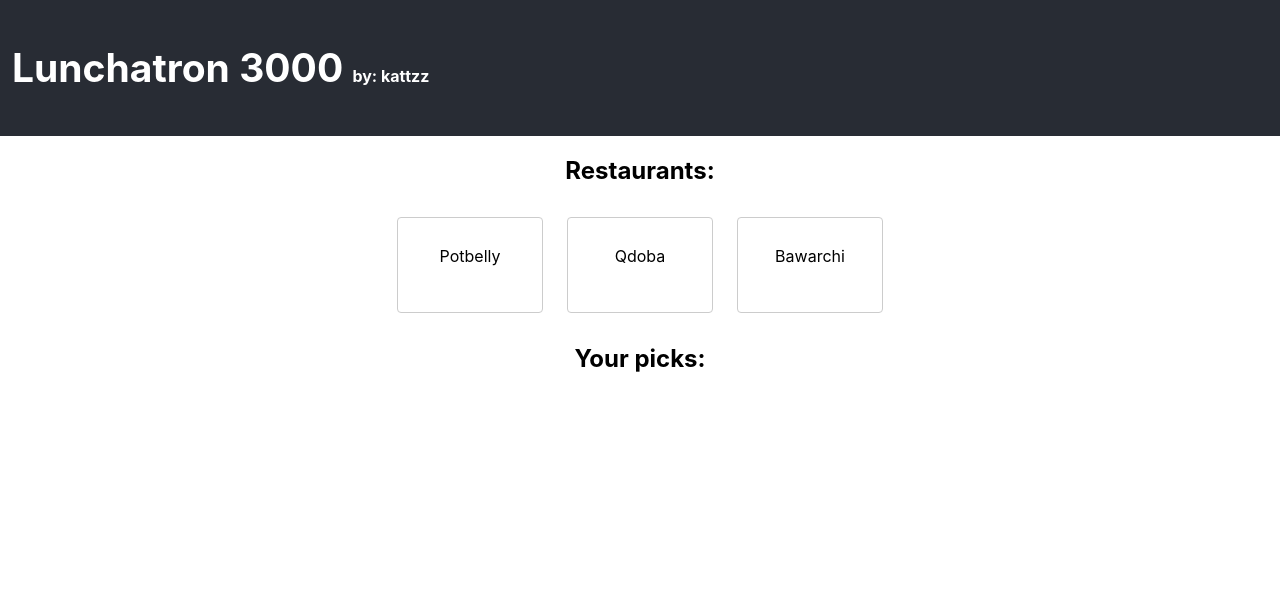
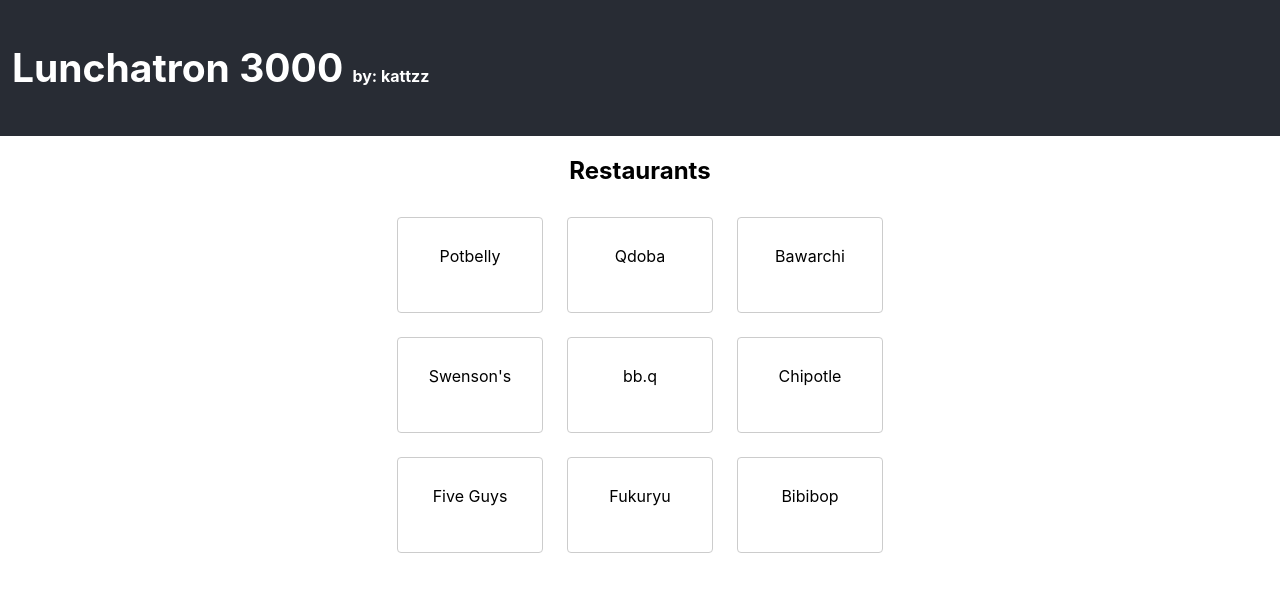
Before and after one commit to tc-pirvin/Lunchatron3000, a React (Create React App) app: page / in a window 1280 px wide. Shown: the top 592 px of the page. Built offline with nearby package versions, Linux system fonts and the light colour scheme.

Commit message:
added more restaurants to db, voting feels way better

```diff
--- a/src/App.js
+++ b/src/App.js
@@ -10,7 +10,18 @@
 
   const [selectedRestaurants, setSelectedRestaurants] = useState([]);
 
+  const columnSectionStyle = {
+    width: '40vw',
+    height: '100vh',
+    display: 'inline-block',
+  }
+
   const handleClick = (rest) => {
+    if (selectedRestaurants.length === 3 && !selectedRestaurants.includes(rest)) {
+      alert("Hey stop. 3 votes max >:(");
+      return;
+    }
+
     setSelectedRestaurants((prevSelectedRestaurants) => {
       let selectedRestaurantsCopy;
 
@@ -27,15 +38,15 @@
   return (
     <div className="App">
       <section className="App-header">
-        <div style={{ textAlign: 'left', width: '100%', padding: 12, alignSelf: 'center' }}>
+        <div style={{ textAlign: 'left', width: '100%', padding: 12 }}>
           <h1>
             Lunchatron 3000 <span style={{ fontSize: 16 }}>by: <a style={{ color: '#fff', textDecorationLine: 'none'}} href="twitch.tv/kattzz">kattzz</a></span>
           </h1>
         </div>
       </section>
-      <section style={{ justifyItems: 'center' }}>
-        <div>
-          <h2>Restaurants:</h2>
+      <section>
+        <div style={columnSectionStyle}>
+          <h2>Restaurants</h2>
           { list.restaurants.map((rest, index) => {
             return(
               <RestaurantItem
@@ -43,15 +54,8 @@
                 onClick={() => handleClick(rest)}
                 restaurant={rest}
                 selectedItems={selectedRestaurants}
+                disableItem={selectedRestaurants.length === 3 && !selectedRestaurants.includes(rest)}
               />
-            );
-          })}
-        </div>
-        <div>
-          <h2>Your picks:</h2>
-          { selectedRestaurants.map((rest, index) => {
-            return(
-              <p style={{ fontWeight: 'bold', }}>{ rest.name }</p>
             );
           })}
         </div>
--- a/src/components/restaurantItem.jsx
+++ b/src/components/restaurantItem.jsx
@@ -1,10 +1,6 @@
 import { React, useState, useEffect } from 'react';
 
 function RestaurantItem(props) {
-  useEffect(() => {
-    console.log("BRUH");
-  }, [props.selectedItems]);
-
   const itemStyle = {
     fontWeight: props.selectedItems.includes(props.restaurant) ? 'bold' : '',
     height: 70,
@@ -13,12 +9,13 @@
     border: '1px solid #ccc',
     borderRadius: 4,
     margin: 12,
-    display: 'inline-block'
+    display: 'inline-block',
+    opacity: props.disableItem ? 0.4 : 1.0
   }
 
   return (
     <div style={itemStyle} onClick={props.onClick}>
-      <p style={{}}>{props.restaurant.name}</p>
+      <p>{props.restaurant.name}</p>
     </div>
   );
 }
--- a/src/database/restaurants.json
+++ b/src/database/restaurants.json
@@ -12,6 +12,30 @@
         {
             "name": "Bawarchi",
             "lastOrderDate": "undefined"
+        },
+        {
+            "name": "Swenson's",
+            "lastOrderDate": "undefined"
+        },
+        {
+            "name": "bb.q",
+            "lastOrderDate": "undefined"
+        },
+        {
+            "name": "Chipotle",
+            "lastOrderDate": "undefined"
+        },
+        {
+            "name": "Five Guys",
+            "lastOrderDate": "undefined"
+        },
+        {
+            "name": "Fukuryu",
+            "lastOrderDate": "undefined"
+        },
+        {
+            "name": "Bibibop",
+            "lastOrderDate": "undefined"
         }
     ]
 }
```
